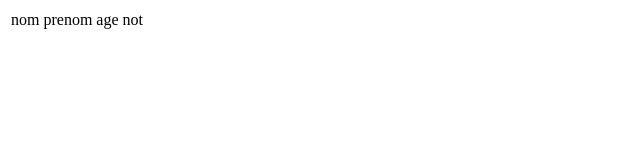
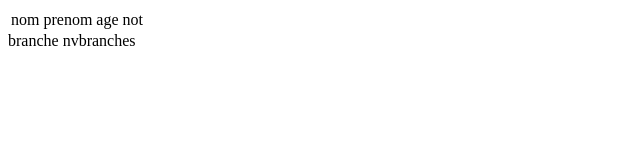
Before and after one commit to Taoufiq-Rh/test1, a plain HTML site: page pagede-presontation.html in a window 1280 px wide. Shown: the whole page, without its empty margins (0-640 px from the left). Drawn offline with Linux system fonts and the light colour scheme.

Commit message:
final-nvbranches

```diff
--- a/pagede-presontation.html
+++ b/pagede-presontation.html
@@ -12,5 +12,6 @@
 			<td>not</td>
 		</TR>
 	</TABLE>
+	branche nvbranches
 </body>
 </html>
```
